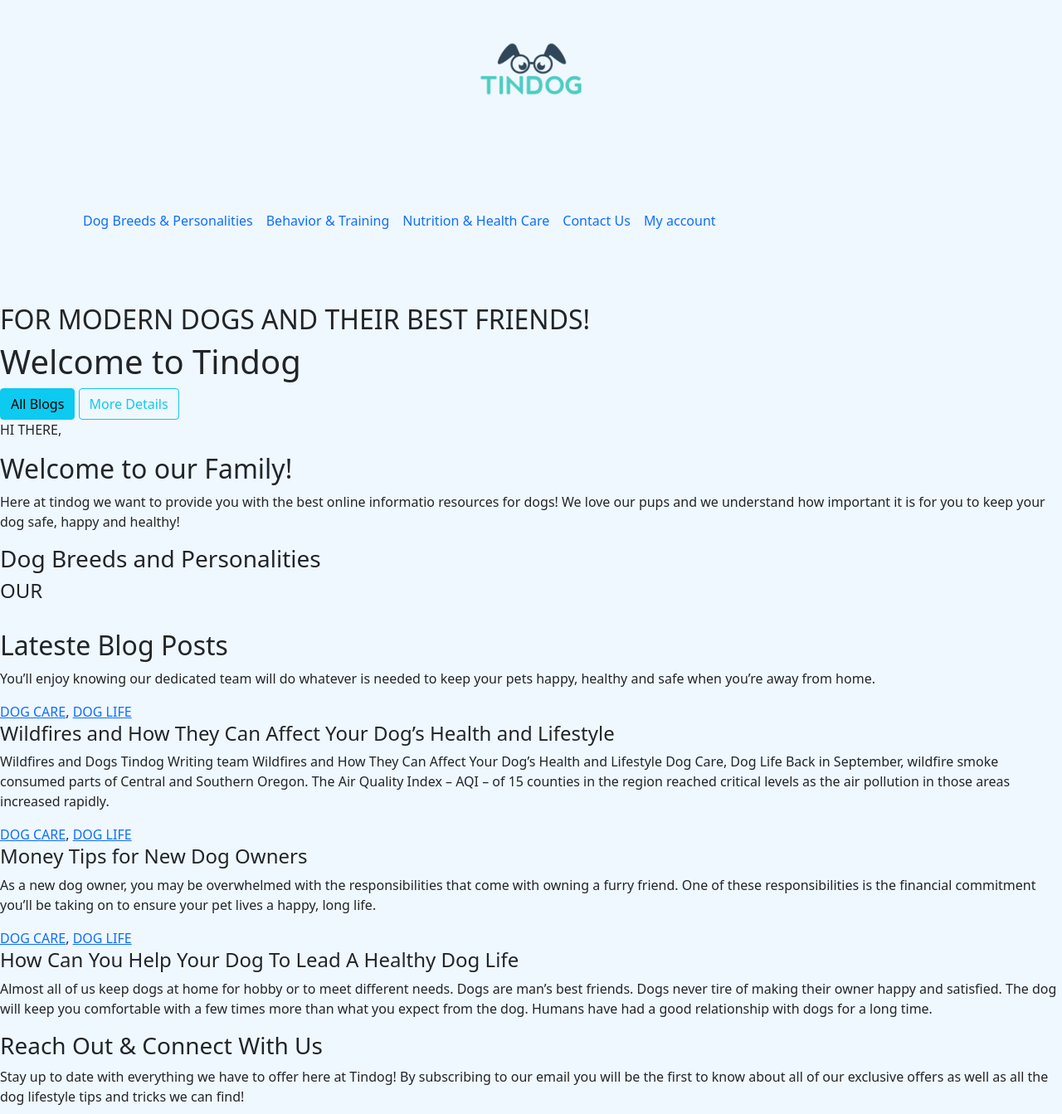
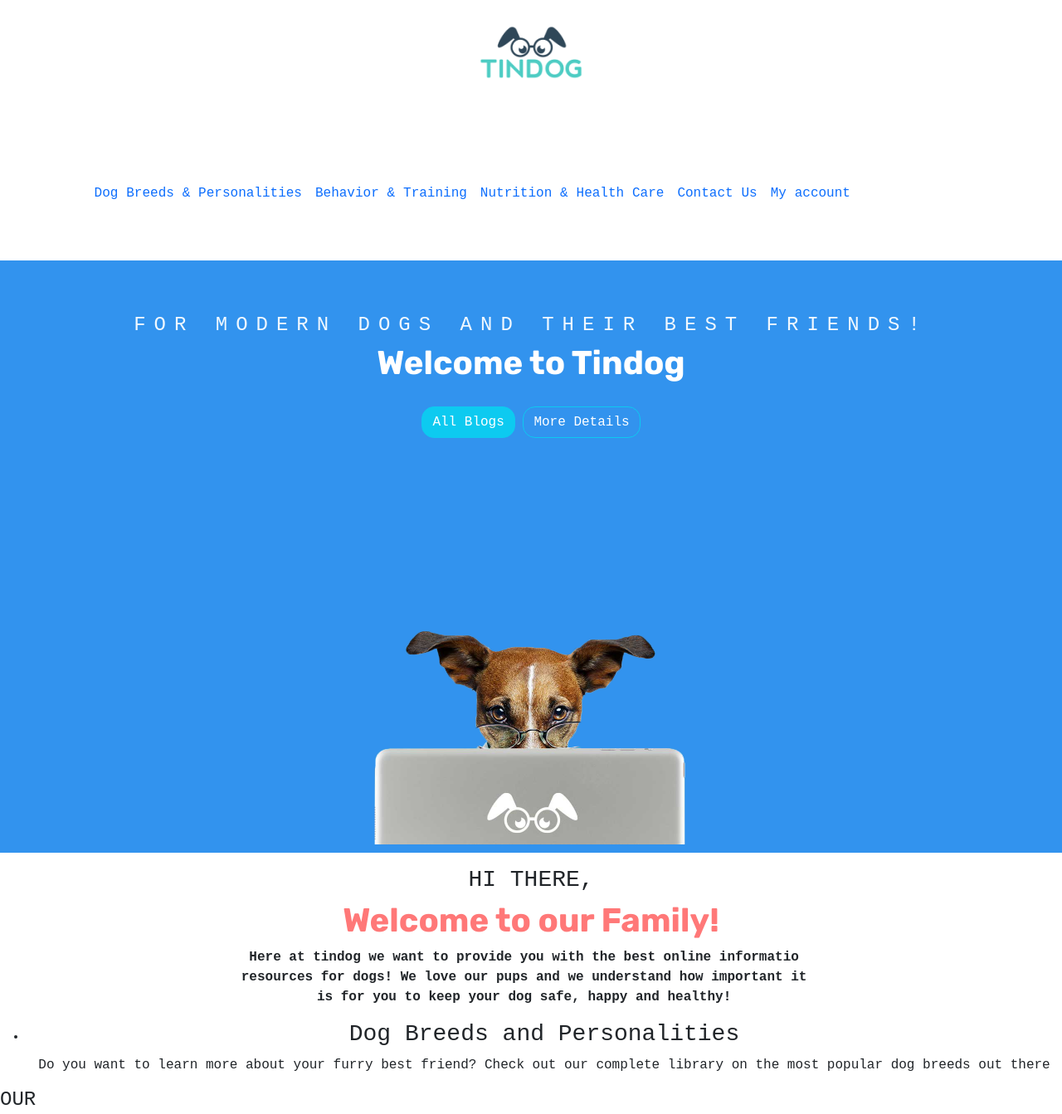
Before and after one commit to Its-Holmes/Tindog, a plain HTML site: page index.html in a window 1280 px wide. Shown: the top 1343 px of the page at 83% size. Drawn offline with nearby package versions, Linux system fonts and the light colour scheme.

Commit message:
nothing big
Its nothing big changes

```diff
--- a/css/style.css
+++ b/css/style.css
@@ -1,31 +1,75 @@
-html {
-  font-family: "Gill Sans", "Gill Sans MT", Calibri, "Trebuchet MS", sans-serif;
+body{
+  font-family: 'Courier New', Courier, monospace;
 }
-
-/* .hading {
-  width: 100%;
-  text-align: center;
-  margin: 30px 0 0 0;
-  clear: both;
-  display: inline-block;
-} */
-
-.navigation {
-  float: left;
-  position: relative;
-  width: 100%;
-}
-
-body{
-  background-color: aliceblue;
+header{
+  background-color:#FFFFFF
 }
 
 .img{
-  margin: 50px;
+  margin-top: 30px;
 }
-.navbar{
-  padding: 5rem;
+.navbar-nav{
+  padding: 5rem 5rem 5rem 5rem;
   display: inline-flex;
   padding-right: 20px;
   word-spacing: 0.235px;
+  justify-content: center;
 }
+
+.nav-item{
+  /* padding: 1%; */
+  color: black;
+}
+
+.container-fluid{
+  padding: 1% 2%;
+
+}
+
+
+#header-show{
+  background-color:#3293ee ;
+
+  text-align: center;
+  box-sizing: 200px;
+}
+.header-title{
+  padding-top: 5%;
+  word-spacing: 1px;
+  letter-spacing: 10px;
+  color: aliceblue;
+}
+.header-mark{
+  font-family: 'Rubik', sans-serif;
+  color: #FFFFFF;
+  padding-bottom: 20px;
+}
+.btn{
+  color: #FFFFFF;
+  border-radius: 15px;
+}
+.header-img{
+  border: 0;
+}
+#lists{
+
+  text-align: center;
+}
+
+.lists-item{
+  text-align: center;
+
+
+
+}
+
+.lists-mark{
+  font-family: 'Rubik', sans-serif;
+  color:#FF7878 ;
+}
+.lists-para{
+  max-width: 700px;
+  margin-left: 22%;
+  text-align: center;
+  font-weight: 600;
+}
--- a/index.html
+++ b/index.html
@@ -12,6 +12,12 @@
       crossorigin="anonymous"
     />
 
+
+
+    <link rel="preconnect" href="https://fonts.googleapis.com">
+    <link rel="preconnect" href="https://fonts.gstatic.com" crossorigin>
+    <link href="https://fonts.googleapis.com/css2?family=Rubik:wght@700&display=swap" rel="stylesheet">
+
     <link rel="stylesheet" href="css/style.css" />
   </head>
   <body>
@@ -23,6 +29,9 @@
 
       <nav class="navbar navbar-expand-lg ">
         <div class="container-fluid">
+          <button class="navbar-toggler" type="button" data-bs-toggle="collapse" data-bs-target="#navbarScroll" aria-controls="navbarScroll" aria-expanded="false" aria-label="Toggle navigation">
+            <span class="navbar-toggler-icon"></span>
+          </button>
 
           <div class="collapse navbar-collapse" id="navbarScroll">
             <ul class="navbar-nav me-auto my-2 my-lg-0 navbar-nav-scroll" style="--bs-scroll-height: 100px;">
@@ -47,30 +56,42 @@
         </div>
       </nav>
 
-      <div class="header-show">
-        <h2>FOR MODERN DOGS AND THEIR BEST FRIENDS!</h2>
-        <h1>Welcome to Tindog</h1>
+
+    </header>
+
+    <div id="header-show">
+      <h4 class="header-title">FOR MODERN DOGS AND THEIR BEST FRIENDS!</h4>
+      <h1 class="header-mark">Welcome to Tindog</h1>
       <button type="button" class="btn btn-info">All Blogs</button>
       <button type="button" class="btn btn-outline-info">More Details</button>
+      <figure class="header-img"><img src="images/tindog-pro project.png" alt="" srcset=""></figure>
     </div>
-    </header>
 
-    <section>
-      <div>
-        <p class="title-para">HI THERE,</p>
-        <h2>Welcome to our Family!</h2>
-        <p>
+    <section id="lists">
+      <div class="lists-item">
+        <h3 class="title-para">HI THERE,</h3>
+        <h1 class="lists-mark">Welcome to our Family!</h1>
+        <div class="lists-para">
+          <p class="text-lg-center align-content-lg-center">
             Here at tindog we want to provide you with the best online informatio
             resources for dogs! We love our pups and we understand how important
             it is for you to keep your dog safe, happy and healthy!
           </p>
         </div>
+      </div>
 
       <div class="list">
-        <div class="list-item">
-          <i></i>
+        <ul class="left-list">
+          <li>
+            <div class="list-icon">
+              <i class="bi bi-journals"></i>
+            </div>
+            <div class="list-content">
               <h3>Dog Breeds and Personalities</h3>
+              <p>Do you want to learn more about your furry best friend? Check out our complete library on the most popular dog breeds out there</p>
             </div>
+          </li>
+        </ul>
       </div>
     </section>
 
```
Lines whose indentation alone changed are shown as unchanged.
